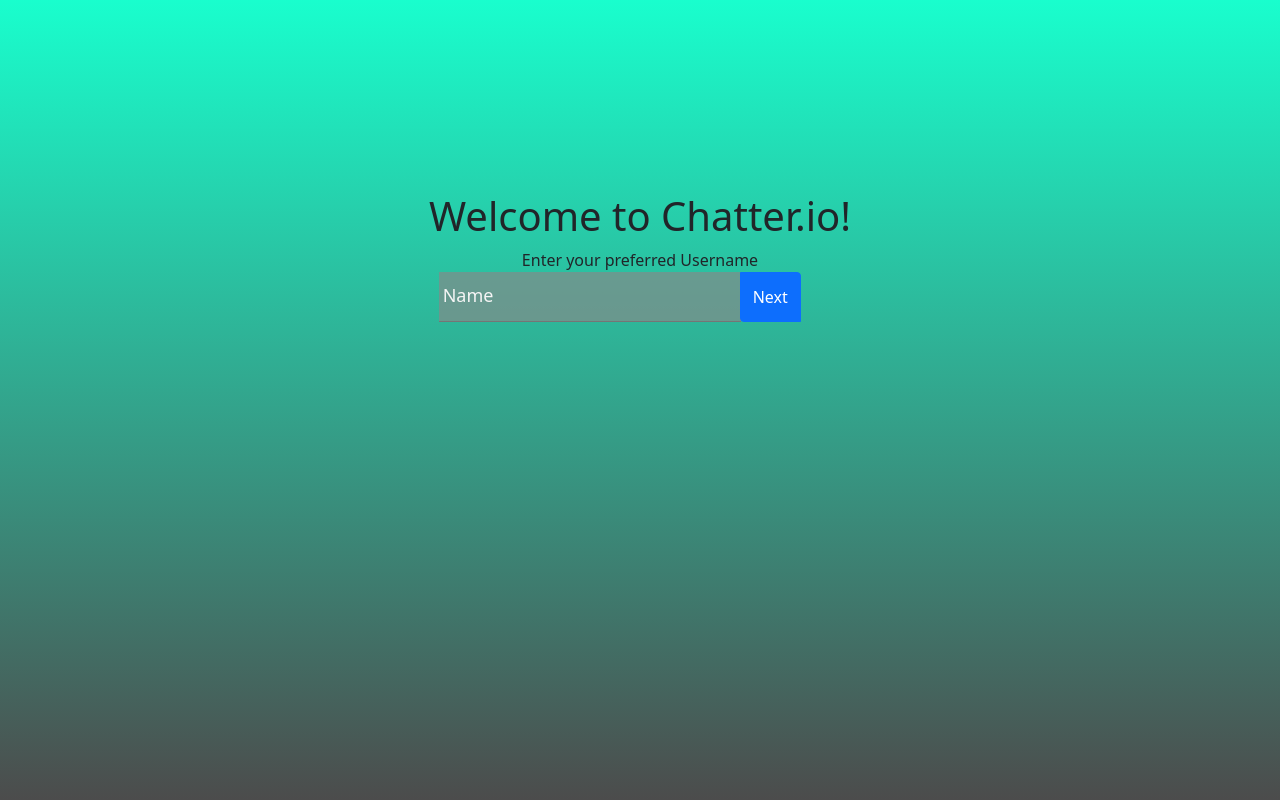
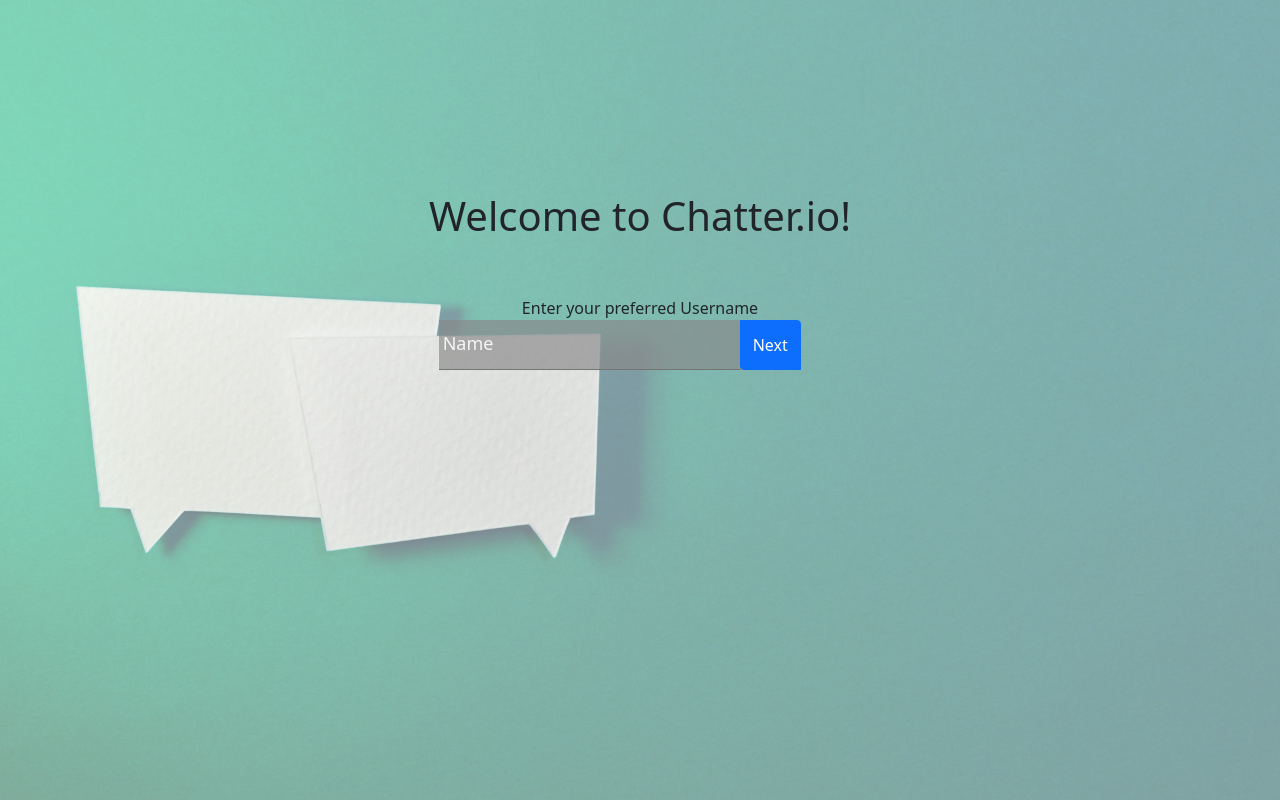
Before and after one commit to ajj-siraj/chatter-io-frontend, a React (Create React App) app: page / in a window 1280 px wide. Built offline with nearby package versions, Linux system fonts and the light colour scheme.

Commit message:
added background image

```diff
--- a/src/components/Main.js
+++ b/src/components/Main.js
@@ -1,7 +1,15 @@
-import React, { useState } from "react";
+import React, { useState, useRef, useEffect } from "react";
 import { Container, Row, Col, InputGroup, FormControl, Button } from "react-bootstrap";
 
-const StageOneInput = (props) => (
+const StageOneInput = (props) => {
+
+  let inputRef = useRef(null);
+
+  useEffect(() => {
+    console.log(inputRef.value);
+  })
+
+  return(
   <>
     <Row>
       <Col xs="12">Enter your preferred Username</Col>
@@ -9,9 +17,9 @@
     <Row className="d-flex justify-content-center stage-one">
       <Col md="4">
         <InputGroup className="group">
-          <input type="text" required />
+          <input type="text" required ref={el => inputRef = el}/>
           <InputGroup.Prepend>
-            <Button className="form-button-next" onClick={() => props.setStage(2)}>
+            <Button className="form-button-next" onClick={() => props.setStage(2, inputRef)}>
               Next
             </Button>
           </InputGroup.Prepend>
@@ -23,6 +31,7 @@
     </Row>
   </>
 );
+  }
 
 const StageTwoInput = (props) => (
   <>
@@ -53,11 +62,16 @@
 );
 
 function Main() {
-  let [stage, setStage] = useState(1);
+  let [stage, setStageState] = useState(1);
 
+  const setStage = (e, n) => {
+    // console.log(n.target);
+    setStageState(1)
+  }
   return (
+    <>
     <Container fluid className="main-container">
-      <Row className="justify-content-center">
+      <Row className="justify-content-center mb-5">
         <Col>
           <h1>Welcome to Chatter.io!</h1>
         </Col>
@@ -66,10 +80,16 @@
         <Col>
           {stage === 1 ? <StageOneInput setStage={setStage} /> : null}
           {stage === 2 ? <StageTwoInput setStage={setStage} /> : null}
-          {stage === 3 ? <div>Now we're at the final stage!</div> : null}
+          {stage === 3 ? (
+            <div>
+              Now we're at the final stage!<Button onClick={() => setStage(1)}>Back</Button>
+            </div>
+          ) : null}
         </Col>
       </Row>
     </Container>
+    <div className="background"></div>
+    </>
   );
 }
 
--- a/src/css/App.css
+++ b/src/css/App.css
@@ -1,23 +1,25 @@
 html {
   height: 100%;
+  text-align: center;
 }
 
-body {
-  height: 100%;
-  background: rgb(31, 31, 31);
-  background: -moz-linear-gradient(0deg, rgba(31, 31, 31, 0.8) 0%, rgba(0, 254, 200, 0.9) 100%);
-  background: -webkit-linear-gradient(0deg, rgba(31, 31, 31, 0.8) 0%, rgba(0, 254, 200, 0.9) 100%);
-  background: linear-gradient(0deg, rgba(31, 31, 31, 0.8) 0%, rgba(0, 254, 200, 0.9) 100%);
-  filter: progid:DXImageTransform.Microsoft.gradient(startColorstr="#1f1f1f",endColorstr="#00fec8",GradientType=1);
+.background{
+  height: 100vh;
+  position:absolute;
+  top:0;
+  left: 0;
+  bottom: 0;
+  right: 0;
+  content: "";
+  z-index:-1;
+  background-image: url('../assets/background.jpg');
   -webkit-background-size: cover;
   -moz-background-size: cover;
   -o-background-size: cover;
   background-size: cover;
   background-repeat: no-repeat;
   background-attachment: fixed;
-}
-.App {
-  text-align: center;
+  filter: hue-rotate(210deg) opacity(0.5);
 }
 
 .main-container {
```
Also changed, not shown: src/assets/background.jpg (added).
